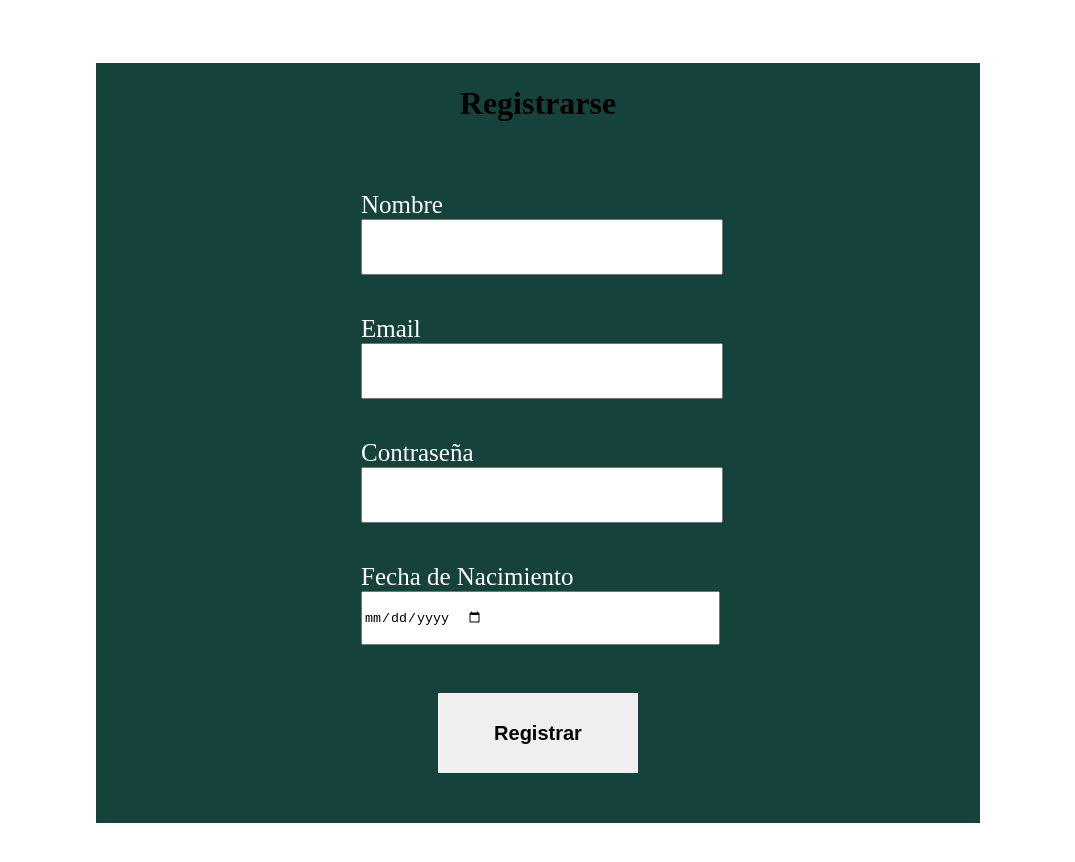
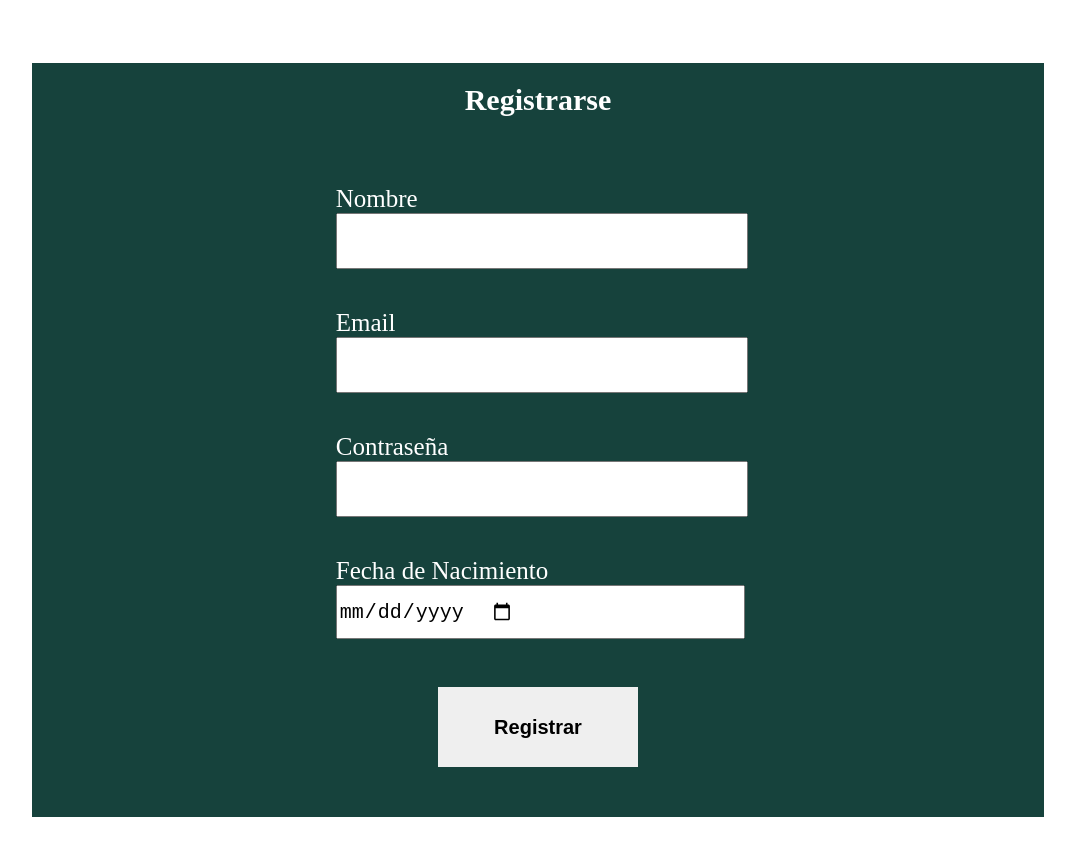
Before and after one commit to brian-h2/Eccomerce-IES, a website: page pages/registro.html in a window 1280 px wide. Shown: the whole page, without its empty margins (102-1177 px from the left). Drawn offline with Linux system fonts and the light colour scheme.

Commit message:
Listo el registro

```diff
--- a/styles.css
+++ b/styles.css
@@ -1,5 +1,21 @@
 :root{
     --color-1: #16423C;
+}
+
+input{
+    transition: all 0.2s ease-in-out;
+    font-size: 30px;
+    outline: none;
+    font-weight: 200;
+}
+
+input:focus{
+    background-color: var(--color-1);
+    color: white;
+}
+
+input[type="date"]{
+    font-size: 20px;
 }
 
 
@@ -74,22 +90,13 @@
     width: 150px;
     height: 4dvi;
     background-color: none;
-    outline: none;
-    font-size: 22px;
-    font-weight: 200;
-    transition: all 0.2s ease-in-out;
     max-height: 40px;
-}
-
-.form-login form .form-login-elements input:focus{
-    background-color: var(--color-1);
-    color: white;
 }
 
 /*Form registro*/
 .form-registro{
     height: 100%;
-    max-width: 70%;
+    max-width: 80%;
     max-height: 80%;
     margin: 5% auto;
     display: flex;
@@ -98,6 +105,11 @@
     flex-direction: column;
     gap: 3rem;
     background-color: #16423C;
+}
+
+.form-registro h1{
+    font-size: 30px;
+    color: white;
 }
 
 .form-registro button{
@@ -120,6 +132,7 @@
 .form-registro-elements{
     width: 100%;
     max-width: 50%;
+    min-width: 30%;
     height: 100%;
     display: flex;
     justify-content: center;
```
